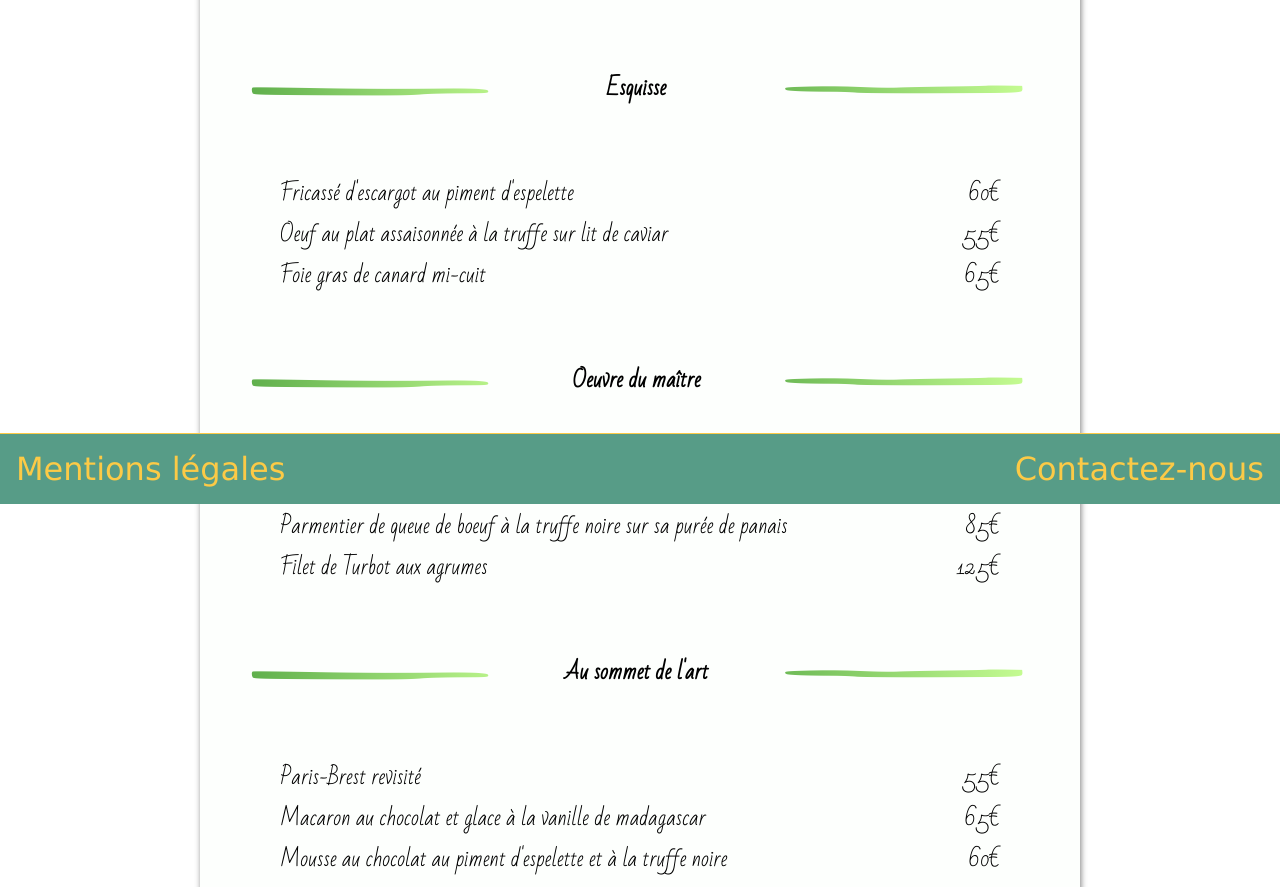
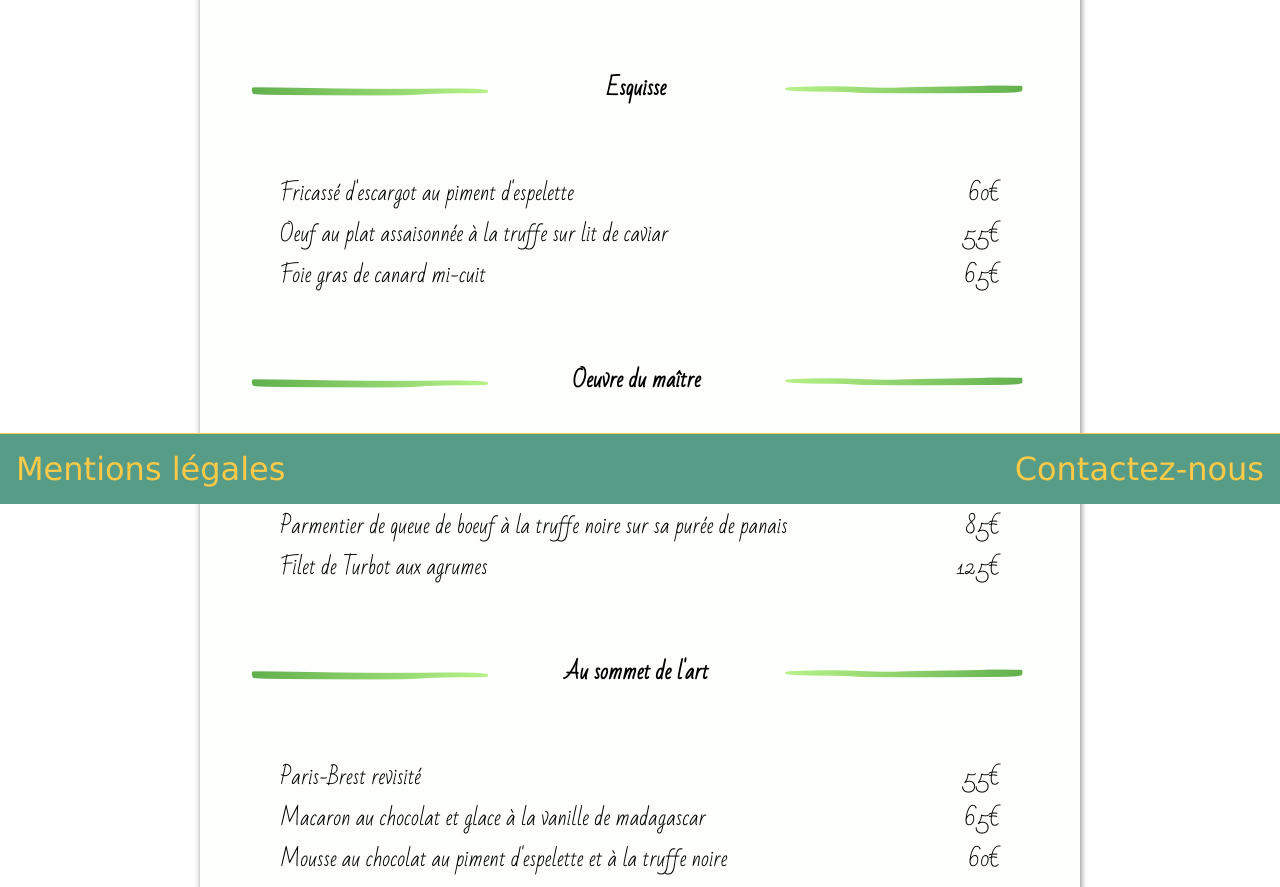
Before and after one commit to TerenceHilderal/Ohmyfood, a website: page lapalettedugout.html in a window 1280 px wide. Shown: the part 296-1183 px from the top of the page. Drawn offline with Linux system fonts and the light colour scheme; files whose address does not match are found by name; a web font is replaced by a local one.

Commit message:
inversement des dégradés sur la carte la palette du gout avec la creation d'une classe nommée reverse

```diff
--- a/lapalettedugout.html
+++ b/lapalettedugout.html
@@ -32,7 +32,7 @@
                     <div class="bordure">
                         <span class="icon-menu4gauche title4"></span>
                         <h4> Esquisse</h4>
-                        <span class="icon-menu4droite title4"></span>
+                        <span class="icon-menu4droite reverse "></span>
                     </div>
 
 
@@ -45,7 +45,7 @@
                     <div class="bordure">
                         <span class="icon-menu4gauche title4"></span>
                         <h4> Oeuvre du maître</h4>
-                        <span class="icon-menu4droite title4"></span>
+                        <span class="icon-menu4droite reverse"></span>
                     </div>
 
                     <ul>
@@ -57,7 +57,7 @@
                     <div class="bordure">
                         <span class="icon-menu4gauche title4"></span>
                         <h4> Au sommet de l'art</h4>
-                        <span class="icon-menu4droite title4"></span>
+                        <span class="icon-menu4droite reverse"></span>
                     </div>
 
                     <ul>
--- a/scss/style.scss
+++ b/scss/style.scss
@@ -121,6 +121,11 @@ a:hover article{
     .title4{
         text-align: center;
         background:-webkit-gradient(linear,left top,right bottom,from(#5eae4b),to(#c8fe94));
+        -webkit-background-clip: text;
+        color: transparent;
+    }
+    .reverse{
+        background:-webkit-gradient(linear,left top,right bottom,from(#c8fe94),to(#5eae4b));
         -webkit-background-clip: text;
         color: transparent;
     }
```
Also changed, not shown: css/style.css.
